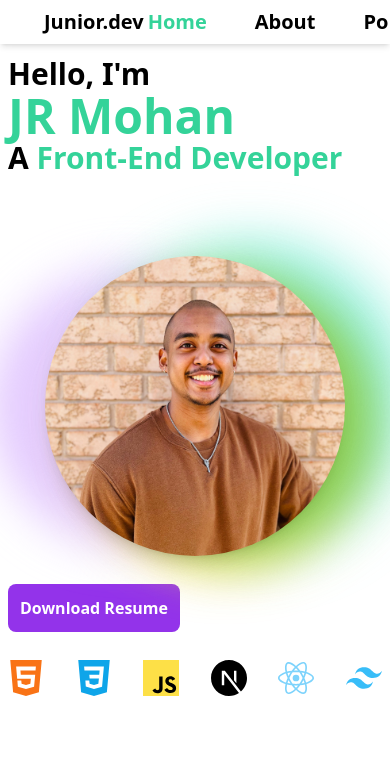
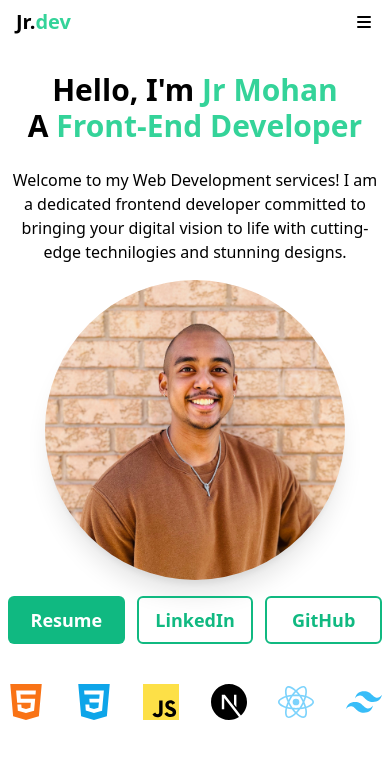
Before and after one commit to jmar753/ProfessionalWebsite, a Next.js app: page / in a window 390 px wide. Shown: the top 758 px of the page. Built offline with nearby package versions, Linux system fonts and the light colour scheme.

Commit message:
added timeline, finished intro mobile

```diff
--- a/components/Header.js
+++ b/components/Header.js
@@ -1,6 +1,7 @@
 import { useState, useEffect } from "react"
 import Link from "next/link"
 import { useRouter } from "next/router"
+import { HiMenu } from "react-icons/hi";
 
 export default function Header(){
     const [navState, setNavState] = useState("/")
@@ -15,11 +16,11 @@ export default function Header(){
     ]
 
     return(
-        <div className="bg-white flex justify-between font-semibold h-11 sticky top-0 z-50 text-xl py-2 px-11 shadow-md">
+        <div className="bg-white flex justify-between font-semibold h-11 sticky top-0 z-50 text-xl py-2 px-4 md:px-11 md:shadow-md">
             <div className="hover:cursor-default">
-                Junior.dev
+                Jr.<span className="text-emerald-400">dev</span>
             </div>
-            <div className="flex gap-10 justify-around">
+            <div className="hidden md:flex gap-10 justify-around">
                 {navOptions.map((item, index) => (
                     <Link href={item.route} passHref legacyBehavior key={index}>
                         <button className={`hover:cursor-pointer transition px-1 duration-200 ${router.pathname == item.route ? "text-emerald-400":"text-black hover:text-emerald-600"}`} key={item.value} onClick={()=>setNavState(item.route)}>
@@ -28,6 +29,11 @@ export default function Header(){
                     </Link>
                 ))}
             </div>
+            <div className="flex justify-center items-center">
+                <HiMenu className="block md:hidden 0 text-xl">
+
+                </HiMenu>
+            </div>
         </div>
     )
 }
--- a/pages/Introduction.js
+++ b/pages/Introduction.js
@@ -12,27 +12,30 @@ export default function Introduction() {
     ]
 
     return (
-        <div className="h-[calc(100vh-44px)] lg:flex items-center justify-center px-2 lg:px-10 pt-3 lg:pt-0 lg:max-w-7xl mx-auto">
-            <div className="lg:grid lg:grid-cols-5 relative">
+        <div className="h-[calc(100vh-44px)] md:flex items-center justify-center px-2 md:px-10 pt-3 md:pt-0 md:max-w-7xl mx-auto">
+            <div className="md:grid md:grid-cols-5 relative">
 
                 {/* Text side */}
-                <div className="lg:p-12 lg:col-span-3">
-                    <h1 className="text-3xl lg:text-5xl font-semibold">
-                        Hello, I'm
+                <div className="md:p-12 pt-4 md:pt-0 md:col-span-3 md:text-left text-center">
+                    {}
+                    <h1 className="text-3xl md:text-5xl font-semibold">
+                        Hello, I'm <span className="md:hidden text-3xl text-emerald-400">Jr Mohan</span>
                     </h1>
-                    <h1 className="text-5xl lg:text-7xl font-bold text-emerald-400 items-center">
+                    <h1 className="hidden md:block text-7xl font-bold text-emerald-400 items-center">
                         JR Mohan
                     </h1>
-                    <h1 className="text-3xl lg:text-5xl font-semibold">
+                    <h1 className="text-3xl md:text-5xl font-semibold">
                         A <span className="text-emerald-400">Front-End Developer</span>
                     </h1>
-                    <div className="pt-12 hidden lg:block">
+
+
+                    <div className="pt-6 md:pt-12">
                         Welcome to my Web Development services! I am a dedicated frontend developer committed to bringing your digital vision to life with cutting-edge technilogies and stunning designs.
                     </div>
-                    <button className="text-white hidden lg:block font-semibold bg-purple-600 p-3 my-7 mr-24 rounded-lg hover:bg-purple-800">
+                    <button className="text-white hidden md:block font-semibold bg-purple-600 p-3 my-7 mr-24 rounded-lg hover:bg-purple-800">
                         Download Resume
                     </button>
-                    <div className="w-full hidden h-12 justtify-center lg:grid grid-cols-2">
+                    <div className="w-full hidden h-12 justtify-center md:grid grid-cols-2">
                         <div className="flex justify-between">
                             {devIcons.map((item, index) => (
                                 <div className="text-center h-full" key={index}>
@@ -46,18 +49,34 @@ export default function Introduction() {
                 </div>
 
                 {/* image side */}
-                <div className="lg:h-[500px] lg:w-[500px] lg:col-span-2 pt-20 lg:pt-0">
+                <div className="md:h-[500px] md:w-[500px] md:col-span-2 pt-20 md:pt-0 hidden md:block">
                     <div className="h-full w-full relative z-0 flex justify-center items-center">
-                        <img className="relative bg-white object-cover col-span-2 h-[300px] w-[300px] lg:h-full lg:w-full rounded-full shadow-lg z-40 " src="/static/selfieColour.jpg" alt="Picture of the author"/>
+                        <img className="relative bg-white object-cover col-span-2 h-[300px] w-[300px] md:h-full md:w-full rounded-full shadow-lg z-40 " src="/static/selfieColour.jpg" alt="Picture of the author"/>
                         <div className="absolute top-0 -left-4 w-72 h-72 bg-purple-300 rounded-full mix-blend-multiply filter blur-xl opacity-70 animate-blob"></div>
                         <div className="absolute top-0 -right-4 w-80 h-80 bg-yellow-400 rounded-full mix-blend-multiply filter blur-xl opacity-70 animate-blob animation-delay-2000"></div>
                         <div className="absolute -bottom-8 left-20 w-72 h-72 bg-teal-300 rounded-full mix-blend-multiply filter blur-xl opacity-70 animate-blob animation-delay-4000"></div>
                     </div>
                 </div>
-                <button className="text-white font-semibold bg-purple-600 visible lg:hidden p-3 my-7 mr-24 rounded-lg hover:bg-purple-800">
-                    Download Resume
-                </button>
-                <div className="visible lg:hidden w-full h-12 justify-center">
+
+                {/* Mobile */}
+                <div className="pt-4 block md:hidden">
+                    <div className="flex justify-center items-center">
+                        <img className="bg-white object-cover h-[300px] w-[300px] rounded-full shadow-xl" src="/static/selfieColour.jpg" alt="Picture of the author"/>
+                    </div>
+                    <div className="grid grid-cols-3 gap-3 py-4">
+                        <div className="bg-emerald-500 text-white font-semibold text-lg rounded-md flex justify-center items-center h-12 w-full">
+                            Resume
+                        </div>
+                        <div className="border-emerald-500 border-2 font-semibold text-lg text-emerald-500 rounded-md flex justify-center items-center h-12 w-full">
+                            LinkedIn
+                        </div>
+                        <div className="border-emerald-500 border-2 font-semibold text-lg text-emerald-500 rounded-md flex justify-center items-center h-12 w-full">
+                            GitHub
+                        </div>
+                    </div>
+                </div>
+
+                <div className="visible md:hidden w-full h-12 pt-6 justify-center">
                     <div className="flex justify-between">
                         {devIcons.map((item, index) => (
                             <div className="text-center h-full" key={index}>
--- /dev/null
+++ b/pages/Timeline.js
@@ -0,0 +1,23 @@
+import { useState, useEffect } from "react"
+import Link from "next/link"
+import { useRouter } from "next/router"
+import { HiMenu } from "react-icons/hi";
+
+export default function Header(){
+    const [navState, setNavState] = useState("/")
+
+    const router = useRouter();
+
+    const navOptions = [
+        {value:"Home", route:"/"},
+        {value:"About", route:"/experience"},
+        {value:"Portfolio", route:"/projects"},
+        {value:"Contact", route:"/contact"}
+    ]
+
+    return(
+        <div className="h-[calc(100vh-44px)] md:flex items-center justify-center px-2 md:px-10 pt-3 md:pt-0 md:max-w-7xl mx-auto">
+
+        </div>
+    )
+}
```
